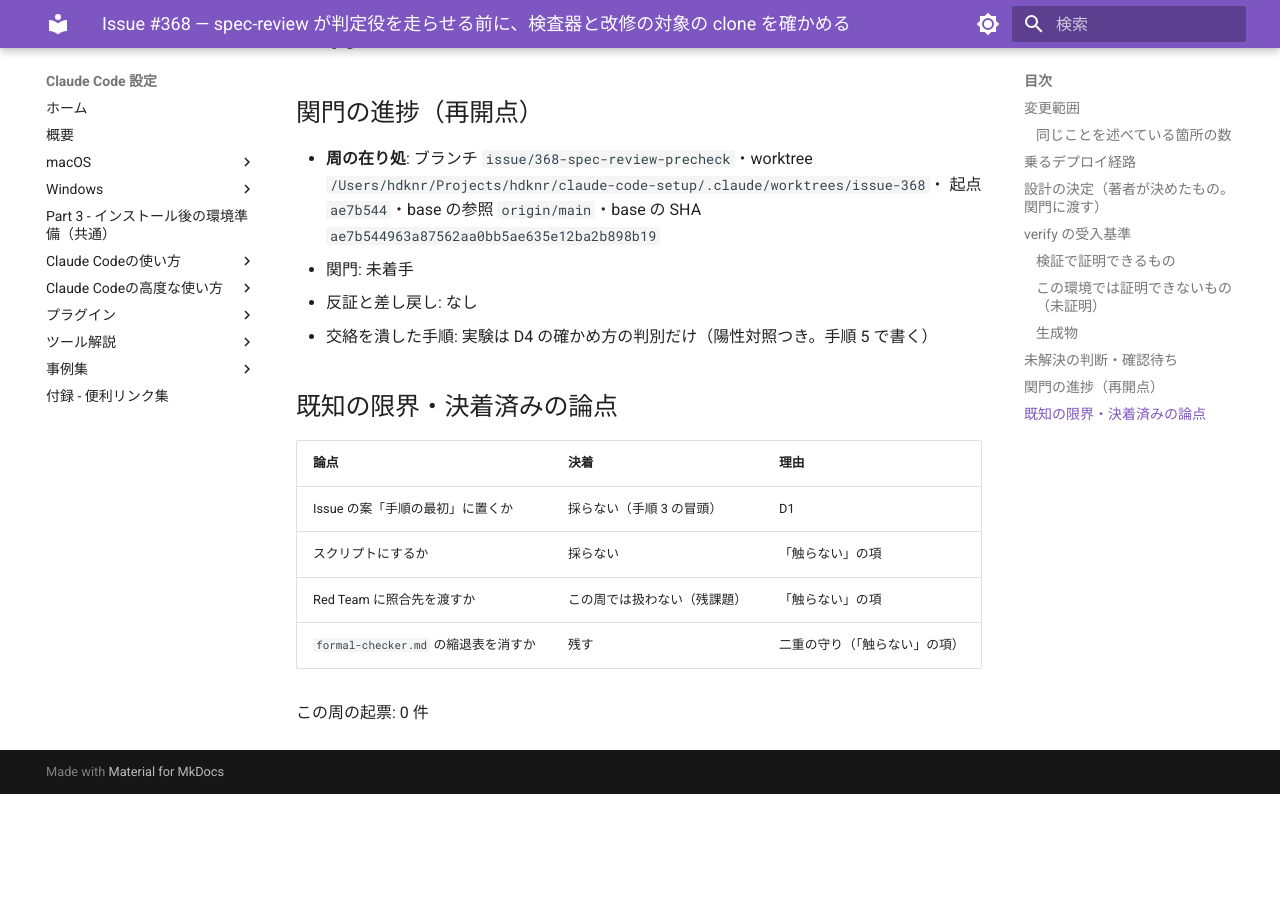
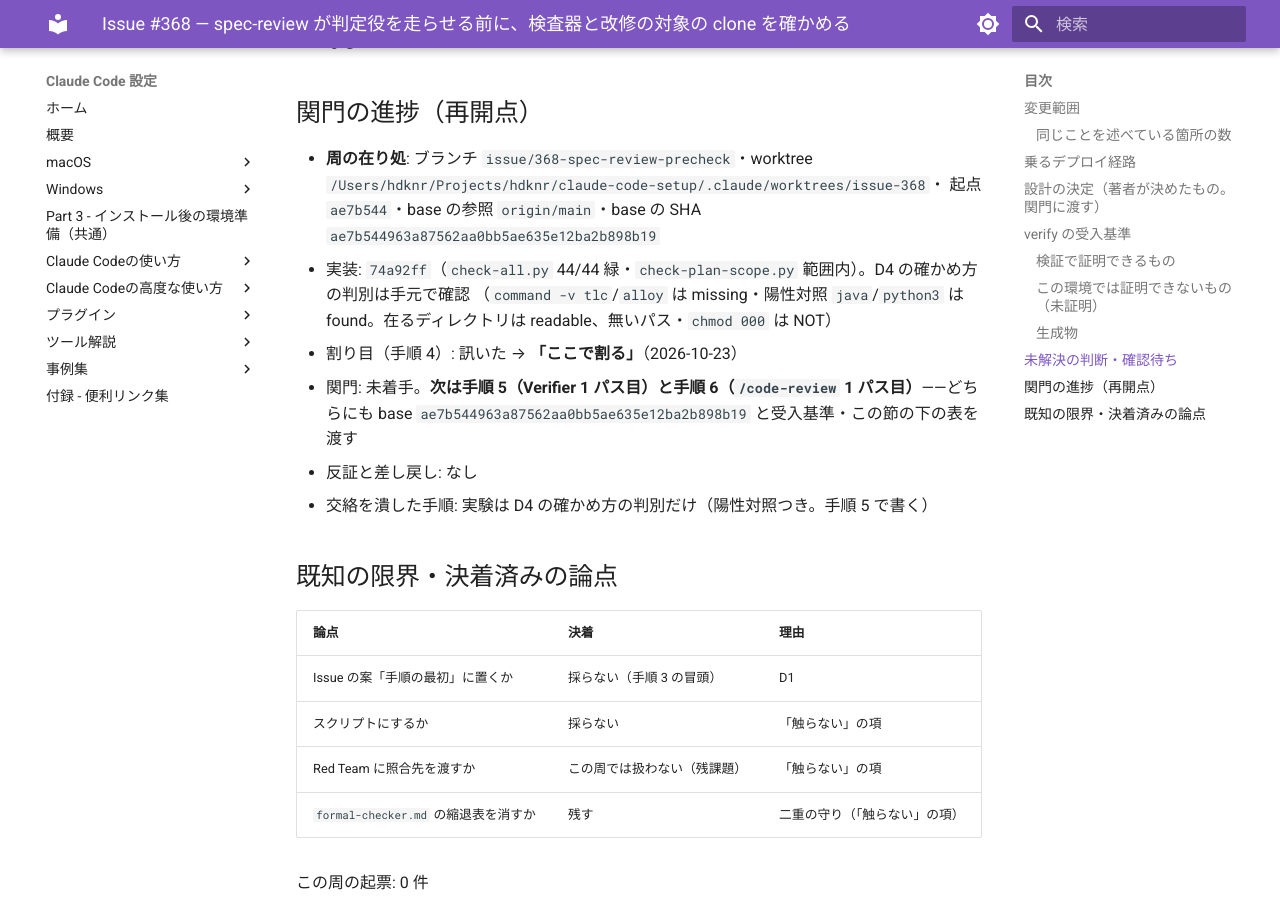
Before and after one commit to hdknr/claude-code-setup, an MkDocs documentation site: the page built from docs/plans/issue-368.md, in a window 1280 px wide and 900 px high, scrolled down 3889 px. Built offline with MkDocs 1.6.1 and Material for MkDocs 9.7.7, drawn with Linux system fonts in a browser that asks for light colours; before the commit the page ends 4683 px from its top, so only the background shows below that.

Commit message:
docs(plans): #368 の再開点を記録（手順 4 の割り目で割る）
Co-Authored-By: Claude Opus 5.5 <noreply@anthropic.com>

```diff
--- a/docs/plans/issue-368.md
+++ b/docs/plans/issue-368.md
@@ -91,7 +91,10 @@ main へのマージで GitHub Pages（`docs/plugins/index.md`）。プラグイ
 
 - **周の在り処**: ブランチ `issue/368-spec-review-precheck`・worktree `/Users/hdknr/Projects/hdknr/claude-code-setup/.claude/worktrees/issue-368`・
   起点 `ae7b544`・base の参照 `origin/main`・base の SHA `ae7b544963a87562aa0bb5ae635e12ba2b898b19`
-- 関門: 未着手
+- 実装: `74a92ff`（`check-all.py` 44/44 緑・`check-plan-scope.py` 範囲内）。D4 の確かめ方の判別は手元で確認
+  （`command -v tlc`/`alloy` は missing・陽性対照 `java`/`python3` は found。在るディレクトリは readable、無いパス・`chmod 000` は NOT）
+- 割り目（手順 4）: 訊いた → **「ここで割る」**（2026-10-23）
+- 関門: 未着手。**次は手順 5（Verifier 1 パス目）と手順 6（`/code-review` 1 パス目）**——どちらにも base `ae7b544963a87562aa0bb5ae635e12ba2b898b19` と受入基準・この節の下の表を渡す
 - 反証と差し戻し: なし
 - 交絡を潰した手順: 実験は D4 の確かめ方の判別だけ（陽性対照つき。手順 5 で書く）
 
```
